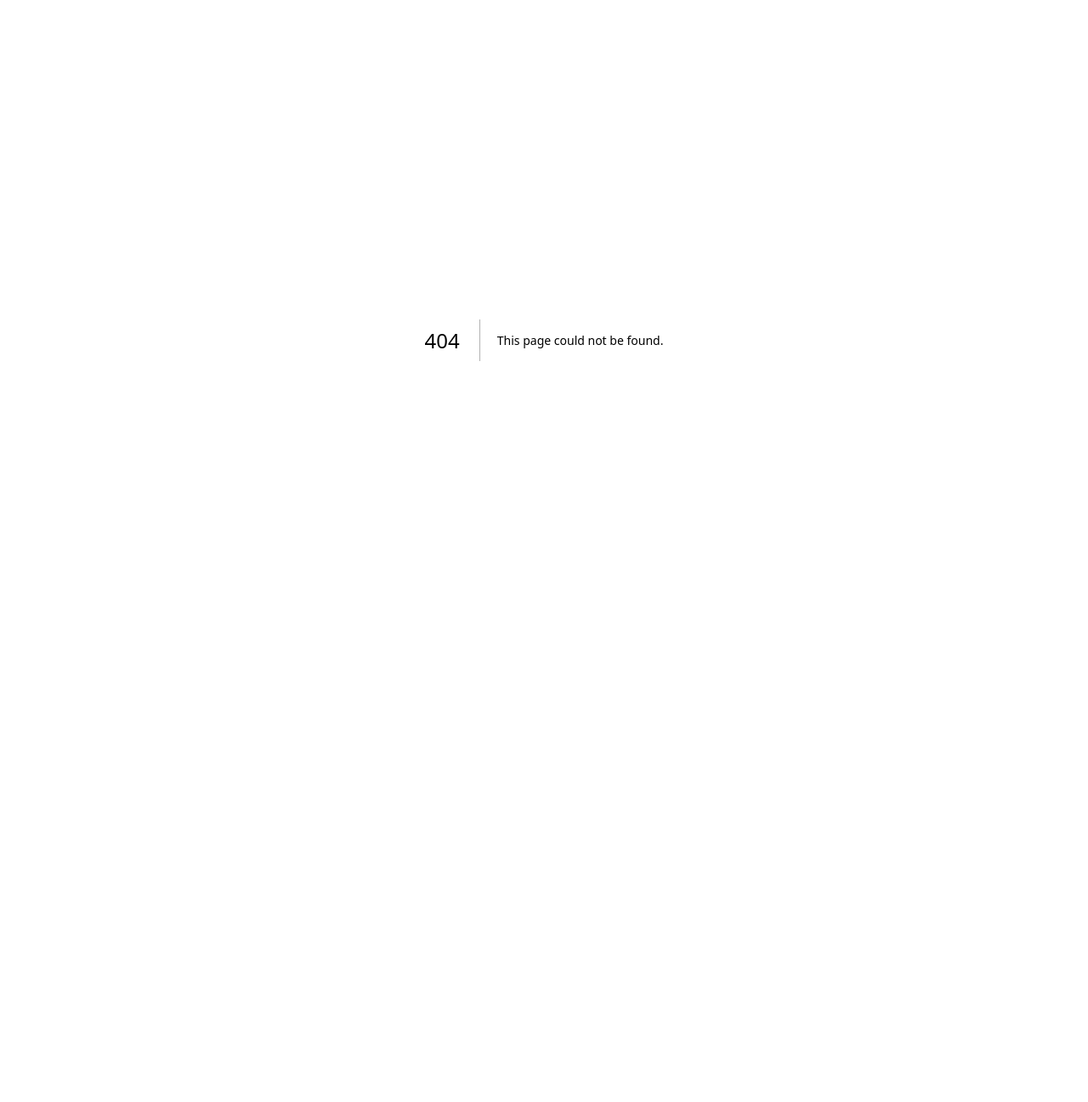
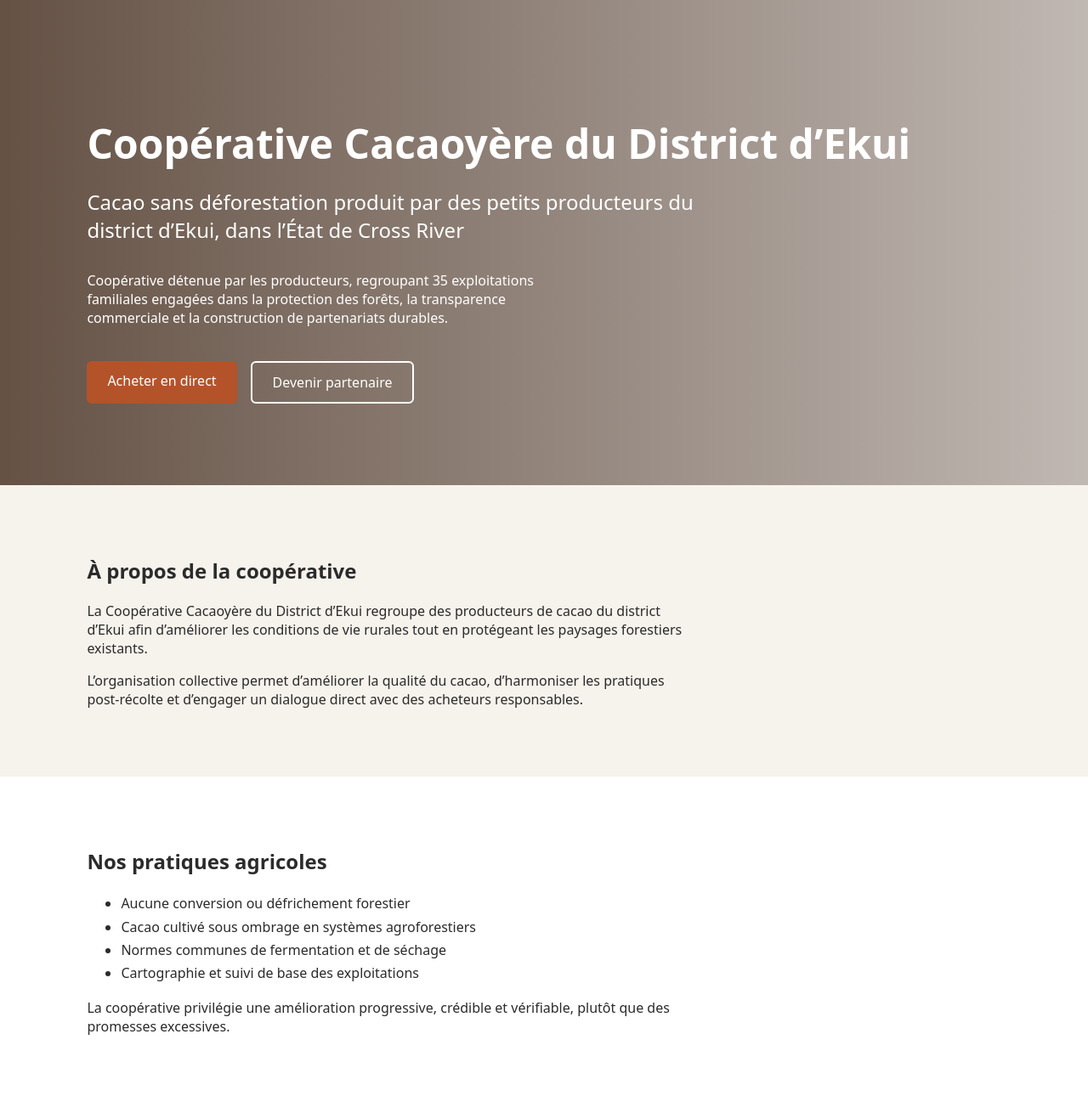
Before and after one commit to shusaini-tech/ekui-district-cocoa-cooperative, a Next.js app: page /fr in a window 1280 px wide. Before the commit this address had no page. Shown: the top 1297 px of the page at 85% size. Before the commit the page ends 800 px from the top, so only its background shows below. Built offline with nearby package versions, Linux system fonts and the light colour scheme.

Commit message:
Create page.js

```diff
--- /dev/null
+++ b/app/fr/page.js
@@ -0,0 +1,136 @@
+export default function PageFR() {
+  return (
+    <main style={{ fontFamily: "system-ui, sans-serif", color: "#2b2b2b" }}>
+
+      {/* HERO */}
+      <section
+        style={{
+          padding: "6rem 8vw",
+          background:
+            "linear-gradient(to right, rgba(74,51,36,0.85), rgba(74,51,36,0.35))",
+          color: "white",
+        }}
+      >
+        <h1 style={{ fontSize: "3rem", marginBottom: "1rem" }}>
+          Coopérative Cacaoyère du District d’Ekui
+        </h1>
+        <h2 style={{ fontWeight: 400, maxWidth: "720px" }}>
+          Cacao sans déforestation produit par des petits producteurs
+          du district d’Ekui, dans l’État de Cross River
+        </h2>
+
+        <p style={{ maxWidth: "560px", marginTop: "2rem" }}>
+          Coopérative détenue par les producteurs, regroupant 35 exploitations
+          familiales engagées dans la protection des forêts, la transparence
+          commerciale et la construction de partenariats durables.
+        </p>
+
+        <div style={{ marginTop: "2.5rem", display: "flex", gap: "1rem" }}>
+          <a
+            href="/contact"
+            style={{
+              background: "#b4532a",
+              color: "white",
+              padding: "0.75rem 1.5rem",
+              textDecoration: "none",
+              borderRadius: "6px",
+            }}
+          >
+            Acheter en direct
+          </a>
+
+          <a
+            href="/contact"
+            style={{
+              border: "2px solid white",
+              color: "white",
+              padding: "0.75rem 1.5rem",
+              textDecoration: "none",
+              borderRadius: "6px",
+            }}
+          >
+            Devenir partenaire
+          </a>
+        </div>
+      </section>
+
+      {/* À PROPOS */}
+      <section style={{ padding: "4rem 8vw", background: "#f6f2ec" }}>
+        <h2>À propos de la coopérative</h2>
+        <p style={{ maxWidth: "720px" }}>
+          La Coopérative Cacaoyère du District d’Ekui regroupe des producteurs
+          de cacao du district d’Ekui afin d’améliorer les conditions de vie
+          rurales tout en protégeant les paysages forestiers existants.
+        </p>
+        <p style={{ maxWidth: "720px" }}>
+          L’organisation collective permet d’améliorer la qualité du cacao,
+          d’harmoniser les pratiques post-récolte et d’engager un dialogue
+          direct avec des acheteurs responsables.
+        </p>
+      </section>
+
+      {/* PRATIQUES */}
+      <section style={{ padding: "4rem 8vw" }}>
+        <h2>Nos pratiques agricoles</h2>
+
+        <ul style={{ maxWidth: "720px", lineHeight: 1.7 }}>
+          <li>Aucune conversion ou défrichement forestier</li>
+          <li>Cacao cultivé sous ombrage en systèmes agroforestiers</li>
+          <li>Normes communes de fermentation et de séchage</li>
+          <li>Cartographie et suivi de base des exploitations</li>
+        </ul>
+
+        <p style={{ maxWidth: "720px", marginTop: "1rem" }}>
+          La coopérative privilégie une amélioration progressive, crédible
+          et vérifiable, plutôt que des promesses excessives.
+        </p>
+      </section>
+
+      {/* COMMERCE DIRECT */}
+      <section style={{ padding: "4rem 8vw", background: "#efe8dd" }}>
+        <h2>Modèle de commerce direct</h2>
+        <p style={{ maxWidth: "720px" }}>
+          La coopérative développe des relations commerciales directes
+          et durables entre producteurs et acheteurs.
+        </p>
+
+        <p style={{ maxWidth: "720px" }}>
+          Nous construisons actuellement des partenariats d’exportation
+          avec des chocolatiers, négociants et organisations engagés
+          dans un approvisionnement responsable.
+        </p>
+      </section>
+
+      {/* CTA */}
+      <section
+        style={{
+          padding: "4rem 8vw",
+          textAlign: "center",
+          background: "#4a3324",
+          color: "white",
+        }}
+      >
+        <h2>Travailler avec nous</h2>
+        <p style={{ maxWidth: "640px", margin: "1rem auto" }}>
+          Nous invitons les acheteurs et partenaires intéressés par un cacao
+          sans déforestation à nous contacter.
+        </p>
+
+        <a
+          href="/contact"
+          style={{
+            display: "inline-block",
+            marginTop: "1.5rem",
+            background: "#b4532a",
+            color: "white",
+            padding: "0.75rem 1.75rem",
+            textDecoration: "none",
+            borderRadius: "6px",
+          }}
+        >
+          Contacter la coopérative
+        </a>
+      </section>
+    </main>
+  );
+}
```
